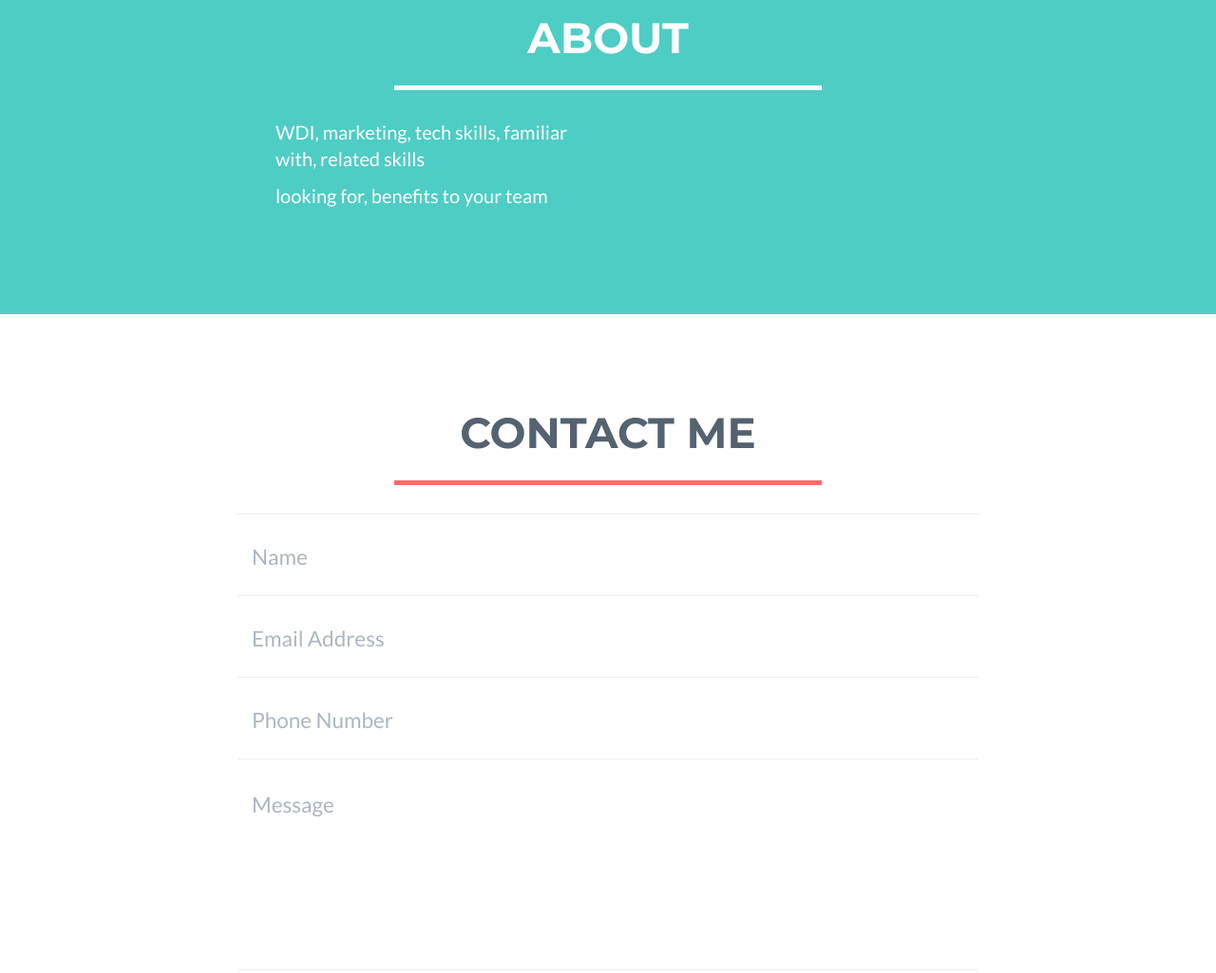
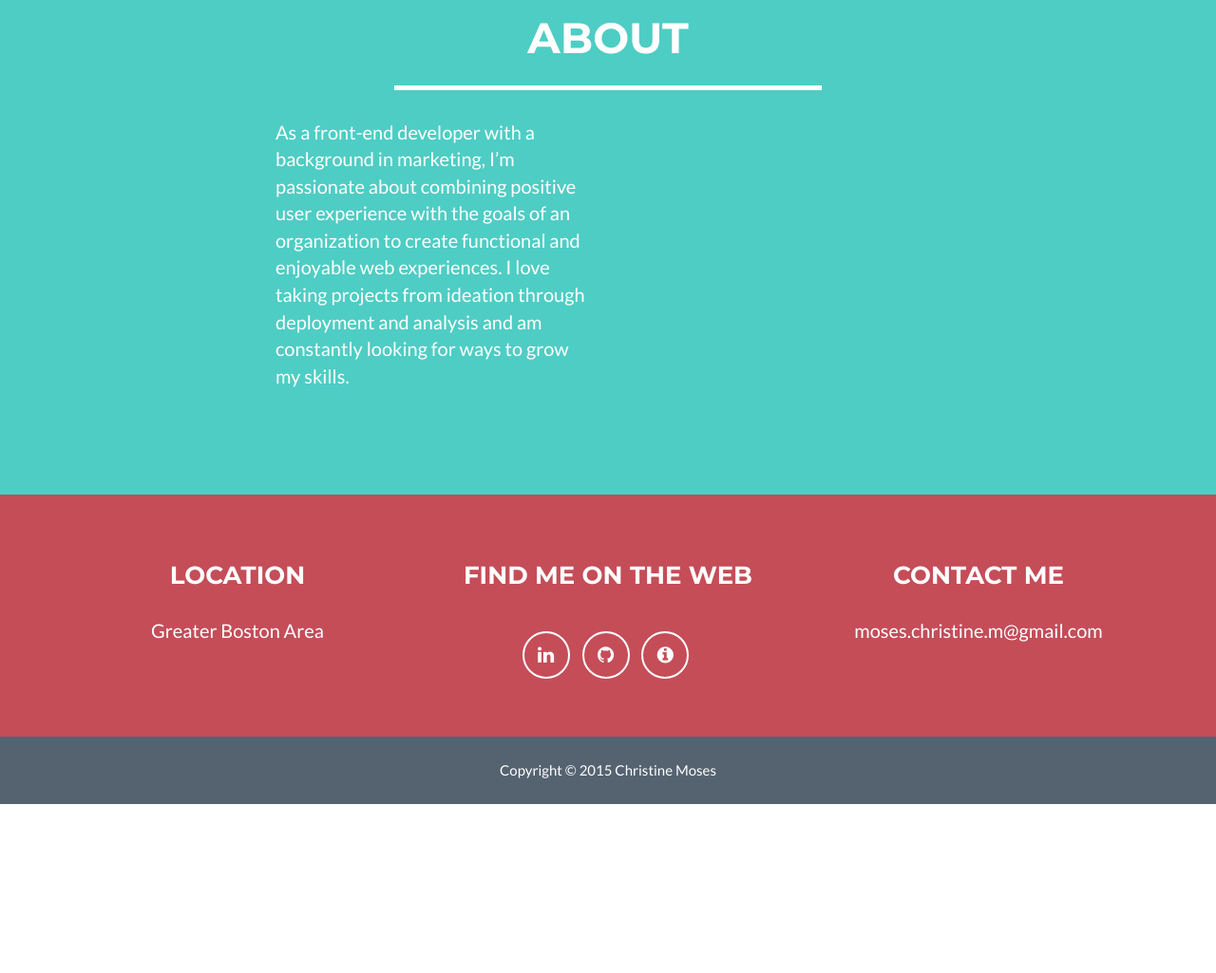
Before and after one commit to christinemoses/portfolio-site, a plain HTML site: page c-moses-portfolio/index.html in a window 1280 px wide. Shown: the part 1460-2485 px from the top of the page at 95% size. After the commit the page ends 2307 px from the top, so only its background shows below. Drawn offline with nearby package versions, Linux system fonts and the light colour scheme; a web font is replaced by a local one.

Commit message:
Adding updated footer information Hiding contact form Adding About Me paragraph

```diff
--- a/c-moses-portfolio/index.html
+++ b/c-moses-portfolio/index.html
@@ -142,8 +142,7 @@
             <div class="row">
                 <div class="col-lg-4 col-lg-offset-2">
                     <div class="about-me-text">
-                    <p>WDI, marketing, tech skills, familiar with, related skills</p>
-                    <p>looking for, benefits to your team</p>
+                    <p>As a front-end developer with a background in marketing, I’m passionate about combining positive user experience with the goals of an organization to create functional and enjoyable web experiences. I love taking projects from ideation through deployment and analysis and am constantly looking for ways to grow my skills.</p>
                     </div>
                 </div>
 <!--                 <div class="col-lg-8 col-lg-offset-2 text-center">
@@ -155,7 +154,7 @@
         </div>
     </section>
 
-    <!-- Contact Section -->
+    <!-- Contact Section
     <section id="contact">
         <div class="container">
             <div class="row">
@@ -166,8 +165,10 @@
             </div>
             <div class="row">
                 <div class="col-lg-8 col-lg-offset-2">
-                    <!-- To configure the contact form email address, go to mail/contact_me.php and update the email address in the PHP file on line 19. -->
-                    <!-- The form should work on most web servers, but if the form is not working you may need to configure your web server differently. -->
+
+                    To configure the contact form email address, go to mail/contact_me.php and update the email address in the PHP file on line 19.
+                    The form should work on most web servers, but if the form is not working you may need to configure your web server differently.
+
                     <form name="sentMessage" id="contactForm" novalidate>
                         <div class="row control-group">
                             <div class="form-group col-xs-12 floating-label-form-group controls">
@@ -208,7 +209,7 @@
                 </div>
             </div>
         </div>
-    </section>
+    </section> -->
 
     <!-- Footer -->
     <footer class="text-center">
@@ -217,7 +218,7 @@
                 <div class="row">
                     <div class="footer-col col-md-4">
                         <h3>Location</h3>
-                        <iframe src="https://www.google.com/maps/embed?pb=!1m18!1m12!1m3!1d188822.97424287116!2d-71.19758753800214!3d42.31354167857378!2m3!1f0!2f0!3f0!3m2!1i1024!2i768!4f13.1!3m3!1m2!1s0x89e3652d0d3d311b%3A0x787cbf240162e8a0!2sBoston%2C+MA!5e0!3m2!1sen!2sus!4v1449611949129" width="200" height="200" frameborder="0" style="border:0" allowfullscreen></iframe>
+                        <p>Greater Boston Area</p>
                    </div>
                     <div class="footer-col col-md-4">
                         <h3>Find Me on the Web</h3>
@@ -234,8 +235,8 @@
                         </ul>
                     </div>
                     <div class="footer-col col-md-4">
-                        <h3>About Freelancer</h3>
-                        <p>Freelance is a free to use, open source Bootstrap theme created by <a href="http://startbootstrap.com">Start Bootstrap</a>.</p>
+                        <h3>Contact Me</h3>
+                        <p>moses.christine.m@gmail.com</p>
                     </div>
                 </div>
             </div>
@@ -337,7 +338,7 @@
                 <div class="row">
                     <div class="col-lg-8 col-lg-offset-2">
                         <div class="modal-body">
-                            <h2>Event Management Task Tracker</h2>
+                            <h2>Tradeshow Task Tracker</h2>
                             <hr class="star-primary">
                             <a href="http://bucketlisters.github.io/bucketlisters_front_end/" target="_blank"><img src="img/portfolio/circus.png" class="img-responsive img-centered" alt="event task tracker landing page">
                             <p>This was my final project for General Assembly's Web Development Immersive program. As a former event manager, I know planning a large event involves tracking many moving pieces each with a different deadline. The goal for this app was to create a tracking tool to set reminders for upcoming deadlines for a user's event schedule.</p>
```
